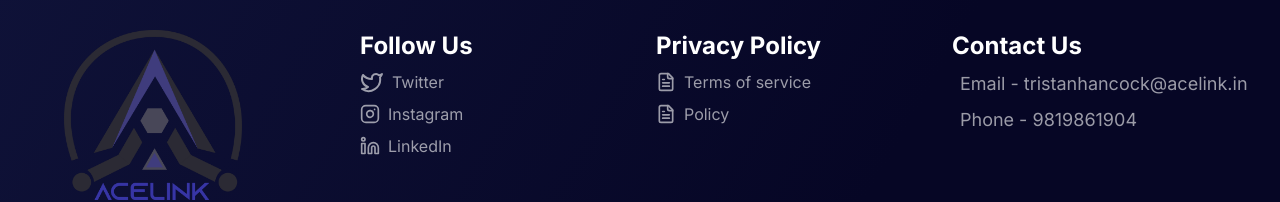
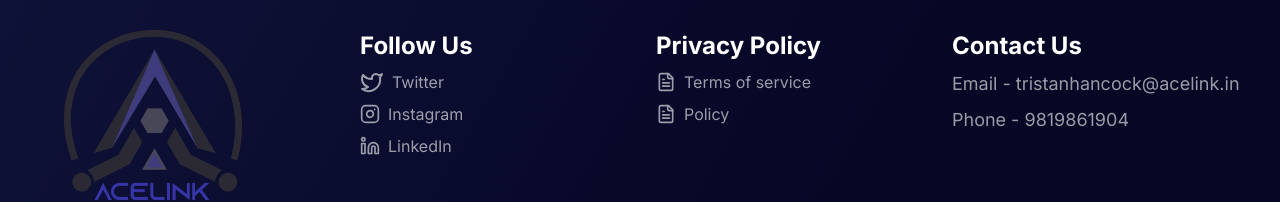
Before and after one commit to 21Ayush21/Acelink, a React (Vite) app: page / in a window 1280 px wide. Shown: the part 2598-2800 px from the top of the page. Built offline with nearby package versions, Linux system fonts and the light colour scheme.

Commit message:
Remove margin

```diff
--- a/src/components/Footer.jsx
+++ b/src/components/Footer.jsx
@@ -144,15 +144,15 @@ const Footer = () => {
           Contact Us
         </h3>
         <div>
-          <div className="flex flex-col opacity-60 hover:opacity-100 items-start sm:flex-row">
-            <a href="#" className=" md:text-lg ml-2 sm:text break-all whitespace-nowrap">
+          <div className="flex flex-col opacity-60 hover:opacity-100 items-start sm:flex-row ">
+            <a href="#" className=" md:text-lg  sm:text break-all whitespace-nowrap">
               Email - tristanhancock@acelink.in
             </a>
           </div>
         </div>
         <div>
           <div className="flex flex-col opacity-60 hover:opacity-100 items-start sm:flex-row">
-            <a href="#" className=" md:text-lg ml-2 sm:text-center md:text-start whitespace-nowrap">
+            <a href="#" className=" md:text-lg sm:text-center md:text-start whitespace-nowrap">
               Phone - 9819861904
             </a>
           </div>
```
